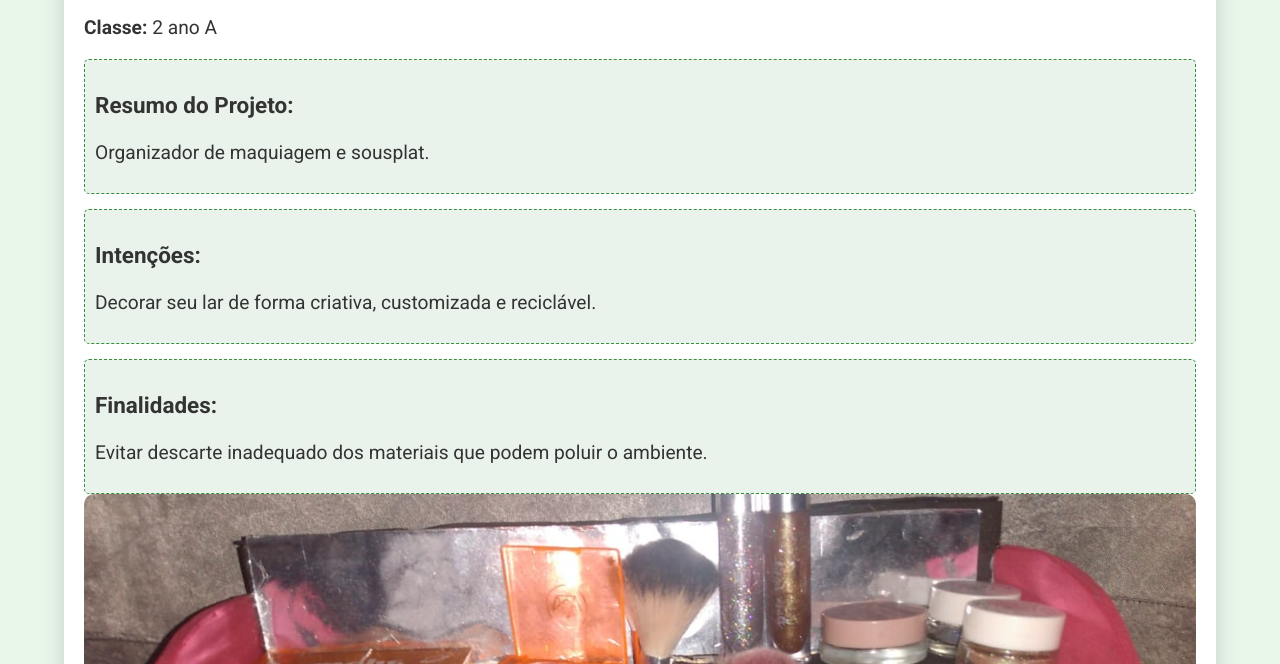
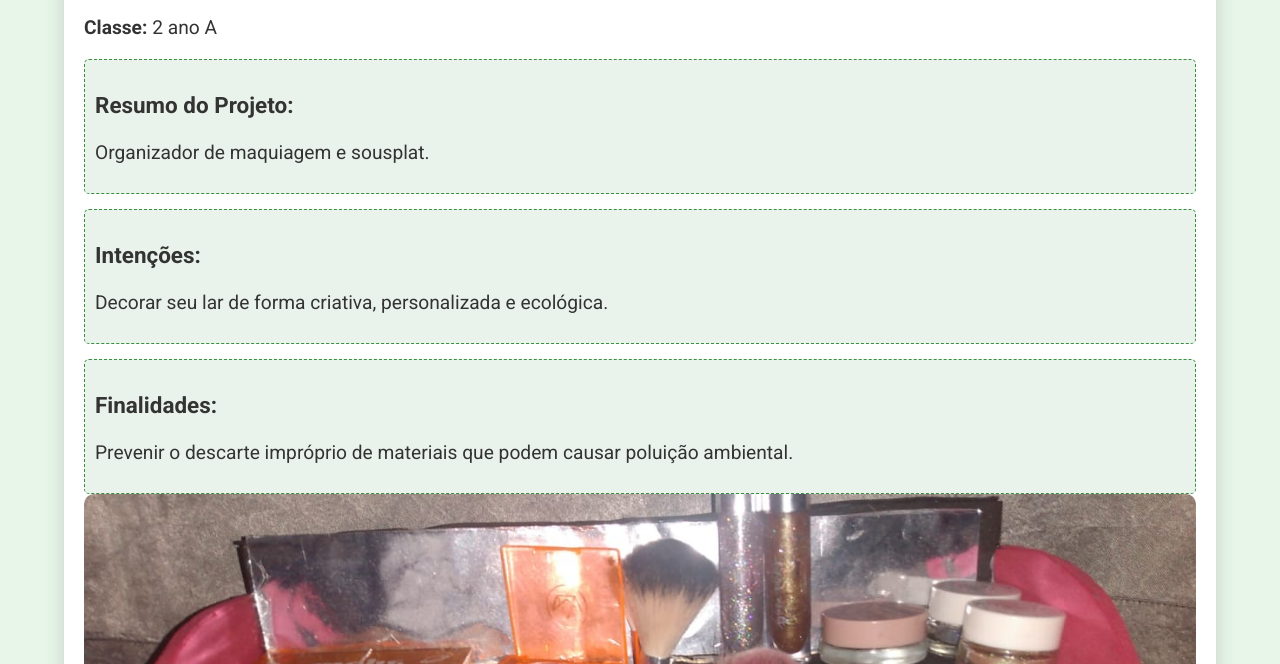
Before and after one commit to Joliton/my-game43, a plain HTML site: page Pagina_2.html in a window 1280 px wide. Shown: the part 502-1166 px from the top of the page. Drawn offline with Linux system fonts and the light colour scheme.

Commit message:
Update Pagina_2.html

```diff
--- a/Pagina_2.html
+++ b/Pagina_2.html
@@ -226,8 +226,8 @@
         <p><strong>Classe:</strong> 2 ano A</p>
 
         <div class="section"><h3>Resumo do Projeto:</h3><p>Organizador de maquiagem e sousplat.</p></div>
-        <div class="section"><h3>Intenções:</h3><p>Decorar seu lar de forma criativa, customizada e reciclável.</p></div>
-        <div class="section"><h3>Finalidades:</h3><p>Evitar descarte inadequado dos materiais que podem poluir o ambiente.</p></div>
+        <div class="section"><h3>Intenções:</h3><p>Decorar seu lar de forma criativa, personalizada e ecológica.</p></div>
+        <div class="section"><h3>Finalidades:</h3><p>Prevenir o descarte impróprio de materiais que podem causar poluição ambiental.</p></div>
 
         <div class="image-container">
             <img src="imagens/IMG-20241028-WA0004.jpg" alt="Imagem do Projeto Decorating my home" loading="lazy">
```
